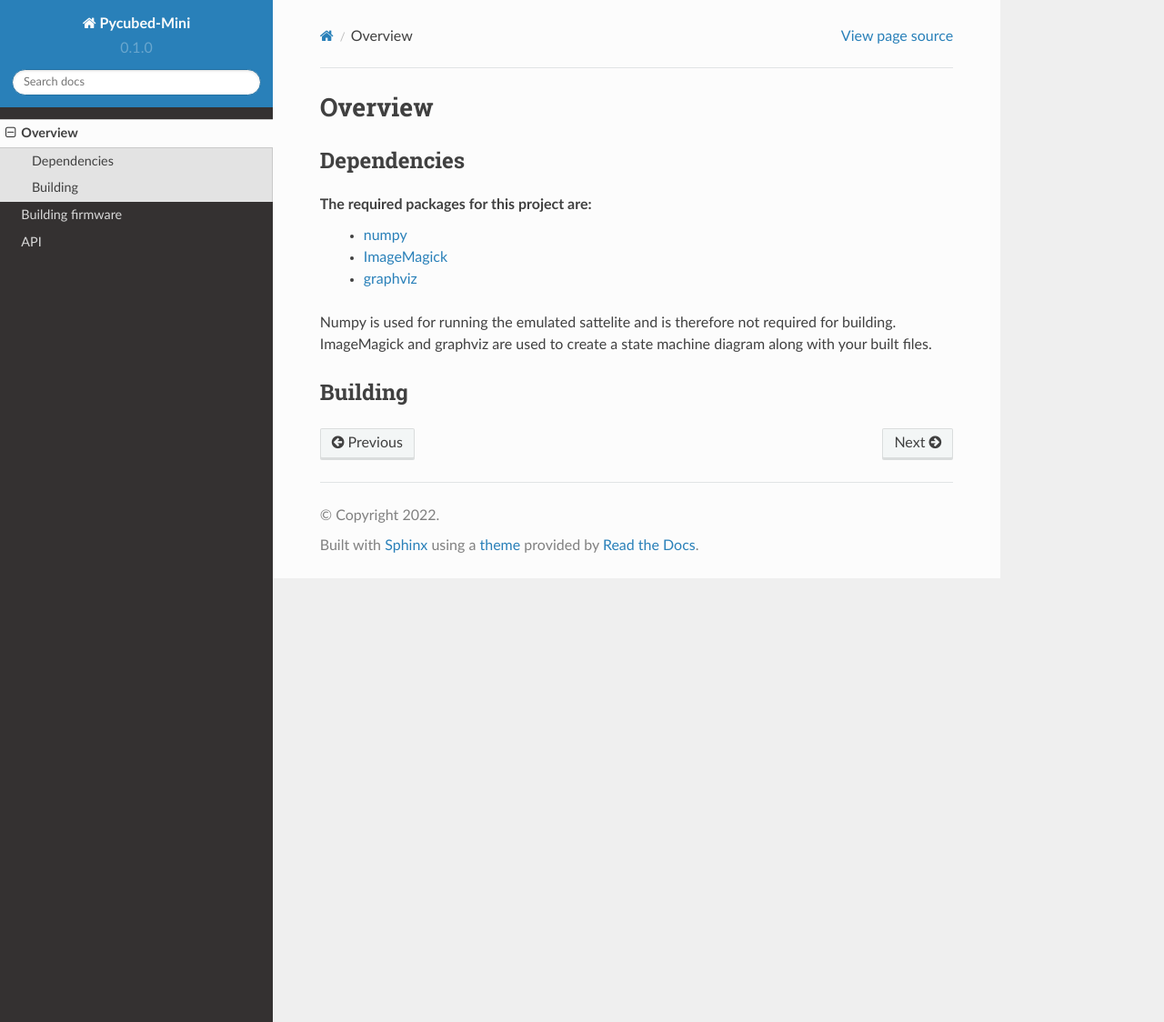
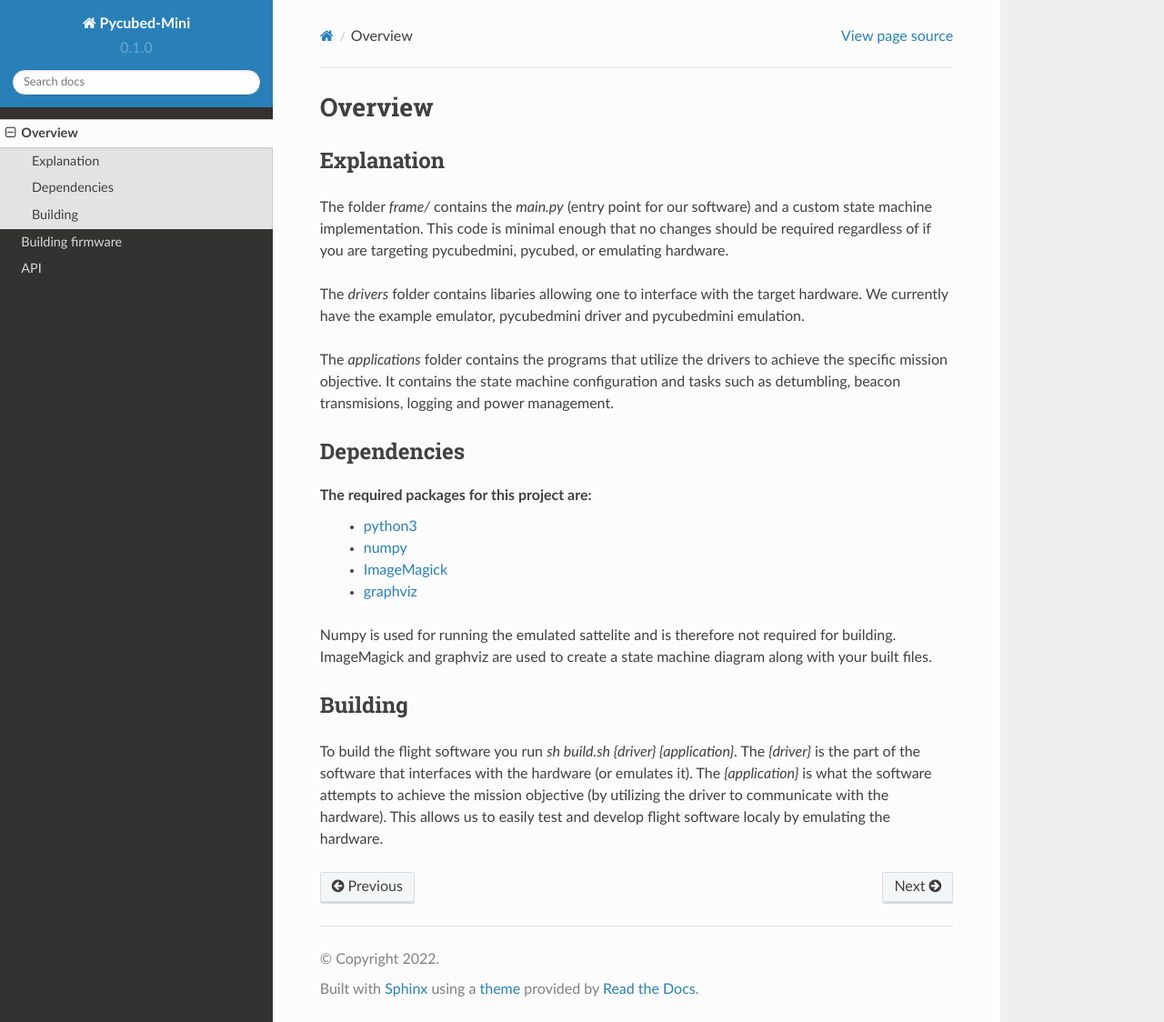
Before and after one commit to PyCubed-Mini/PocketQubeDocs, a Sphinx documentation site: the page built from docs/source/overview.rst, in a window 1280 px wide and 1124 px high. Shown: the whole window at 91% size. Built offline with Sphinx 7.4.7 and the Read the Docs theme 2.0.0, drawn with Linux system fonts in a browser that asks for light colours.

Commit message:
Building docs

```diff
--- a/docs/source/overview.rst
+++ b/docs/source/overview.rst
@@ -1,19 +1,37 @@
 Overview
 =====
 
+.. _Explanation:
 .. _Dependencies:
 .. _Building:
+
+Explanation
+------------
+The folder `frame/` contains the `main.py` (entry point for our software) and a custom state machine implementation.
+This code is minimal enough that no changes should be required regardless of if you are targeting pycubedmini, pycubed, or emulating hardware.
+
+The `drivers` folder contains libaries allowing one to interface with the target hardware.
+We currently have the example emulator, pycubedmini driver and pycubedmini emulation.
+
+The `applications` folder contains the programs that utilize the drivers to achieve the specific mission objective.
+It contains the state machine configuration and tasks such as detumbling, beacon transmisions, logging and power management.
 
 Dependencies
 ------------
 
 The required packages for this project are:
-   - `numpy <http://www.numpy.org/>`_
-   - `ImageMagick <http://www.imagemagick.org/>`_
-   - `graphviz <http://www.graphviz.org/>`_
+   - `python3 <https://python.org>`_
+   - `numpy <https://www.numpy.org/>`_
+   - `ImageMagick <https://www.imagemagick.org/>`_
+   - `graphviz <https://www.graphviz.org/>`_
 
 Numpy is used for running the emulated sattelite and is therefore not required for building.
 ImageMagick and graphviz are used to create a state machine diagram along with your built files.
 
 Building
 ------------
+
+To build the flight software you run `sh build.sh {driver} {application}`.
+The `{driver}` is the part of the software that interfaces with the hardware (or emulates it).
+The `{application}` is what the software attempts to achieve the mission objective (by utilizing the driver to communicate with the hardware).
+This allows us to easily test and develop flight software localy by emulating the hardware.
```
